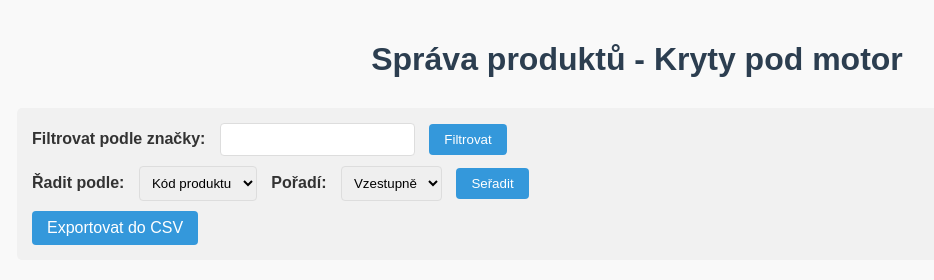
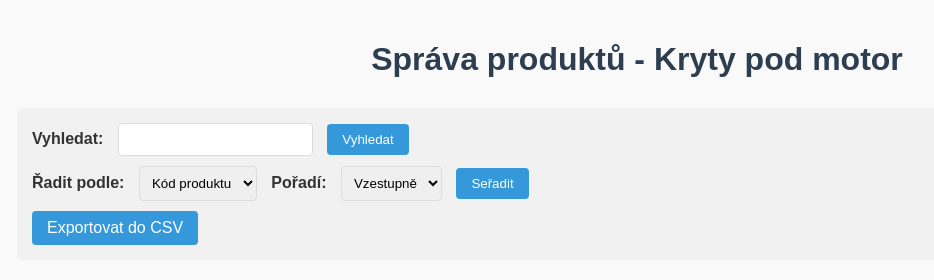
Before and after one commit to Brumlins/kryty-pod-motor-2, a PHP site: page / in a window 1280 px wide. Shown: the top 280 px of the page, without its empty margins (3-937 px from the left). Run offline with PHP 8.4, Linux system fonts and the light colour scheme; data that the repository does not hold is empty.

Commit message:
Finalni verze

```diff
--- a/index.php
+++ b/index.php
@@ -28,11 +28,12 @@ $products = fetchProducts($conn, $limit, $offset, "$sort $order", $filter);
 
     <div class="controls">
         <form method="GET" action="">
-            <div class="filter-section">
-                <label for="filter">Filtrovat podle značky:</label>
+                    <div class="filter-section">
+                <label for="filter">Vyhledat:</label>
                 <input type="text" id="filter" name="filter" value="<?php echo htmlspecialchars($filter); ?>">
-                <button type="submit">Filtrovat</button>
+                <button type="submit">Vyhledat</button>
             </div>
+
 
             <div class="sort-section">
                 <label for="sort">Řadit podle:</label>
--- a/php/export.php
+++ b/php/export.php
@@ -11,8 +11,10 @@ if (isset($_GET['export'])) {
             JOIN material ON produkty.material_id = material.id";
 
     if ($filter) {
-        $sql .= " WHERE znacka.nazev LIKE '%$filter%'";
+        $sql .= " WHERE LOCATE('" . $conn->real_escape_string($filter) . "',
+                CONCAT_WS(' ', produkty.kod, znacka.nazev, material.nazev, produkty.popis)) > 0";
     }
+
 
     $sql .= " ORDER BY $sort $order";
 
```
Also changed, not shown: php/crud_operations.php (+18 -13 lines).
